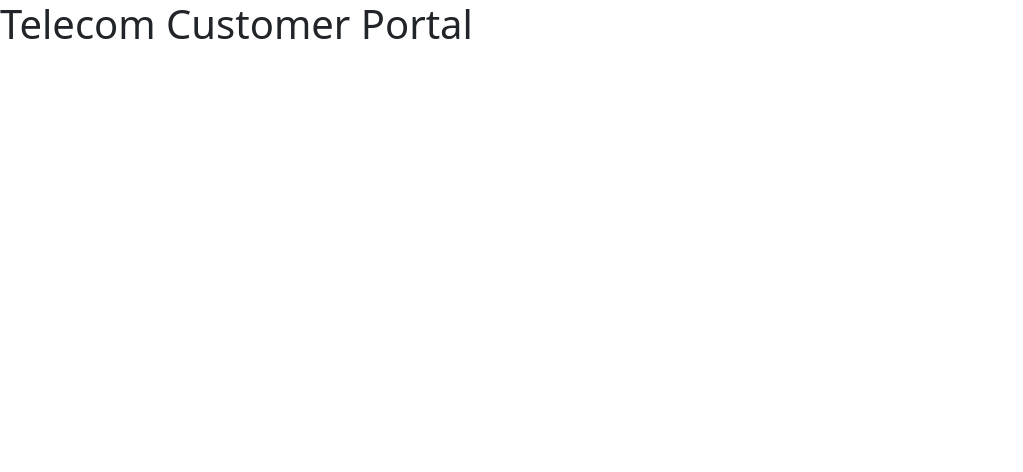
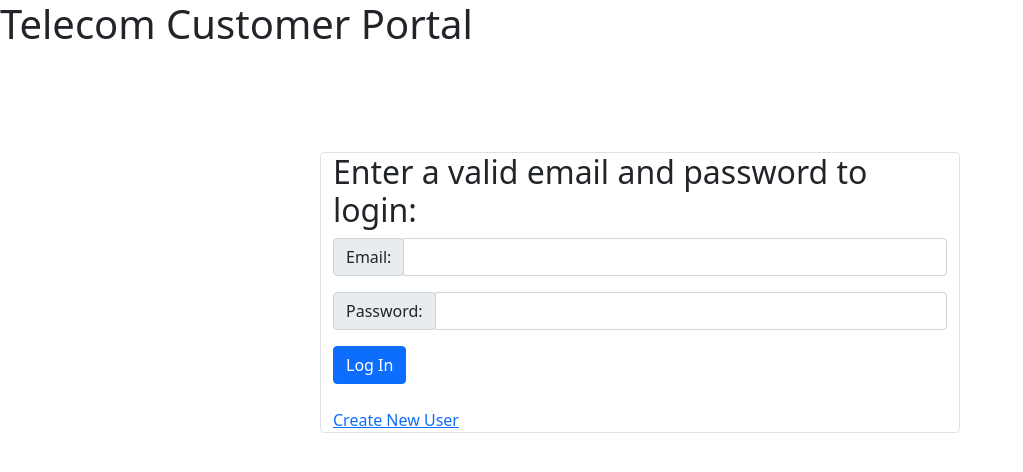
Before and after one commit to CoryFree42/TelecomCustomerPortal, an Angular app in the folder telecom-portal-angular/: page / in a window 1280 px wide. Shown: the top 472 px of the page, without its empty margins (0-1023 px from the left). Built offline with nearby package versions, Linux system fonts and the light colour scheme.

Commit message:
Fixed issues with login page not showing and made logout redirect to main page

```diff
--- a/telecom-portal-angular/src/app/app.component.html
+++ b/telecom-portal-angular/src/app/app.component.html
@@ -6,5 +6,8 @@
 <div>
   <h1>Telecom Customer Portal</h1>
   <app-navbar></app-navbar>
+  <div *ngIf="userManager.getUser().userID == 0">
+      <app-login></app-login>
+  </div>
   <router-outlet></router-outlet>
 </div>
--- a/telecom-portal-angular/src/app/navbar/navbar.component.html
+++ b/telecom-portal-angular/src/app/navbar/navbar.component.html
@@ -19,7 +19,7 @@
                 <a class="nav-link" [routerLink]="['/bill']">Bills</a>
             </li>
             <li class="nav-item active">
-                <a class="nav-link text-primary" (click)="logout()" [routerLink]="['/login']">Log Out</a>
+                <a class="nav-link text-primary" (click)="logout()" [routerLink]="['/']">Log Out</a>
             </li>
 
         </ul>
```
